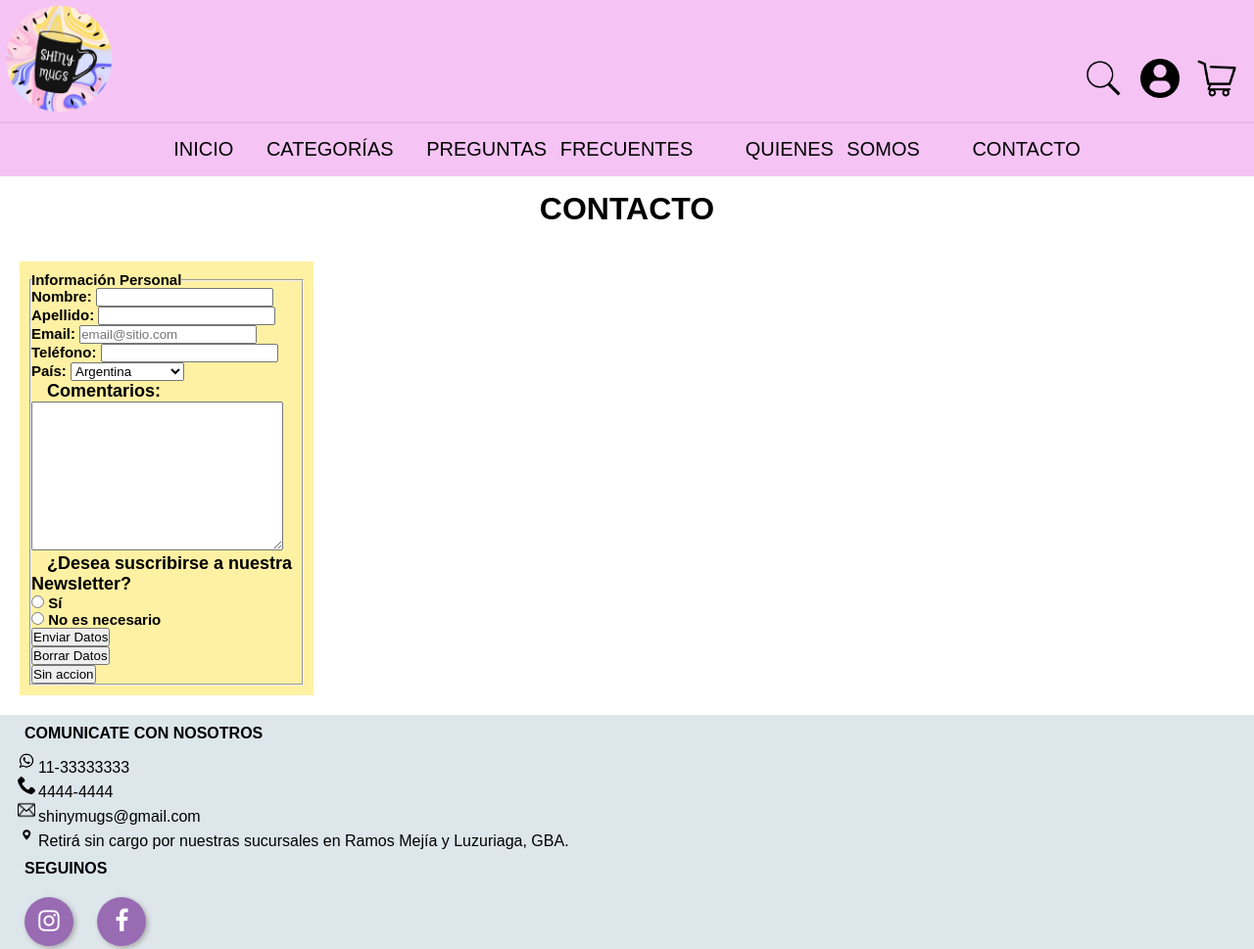
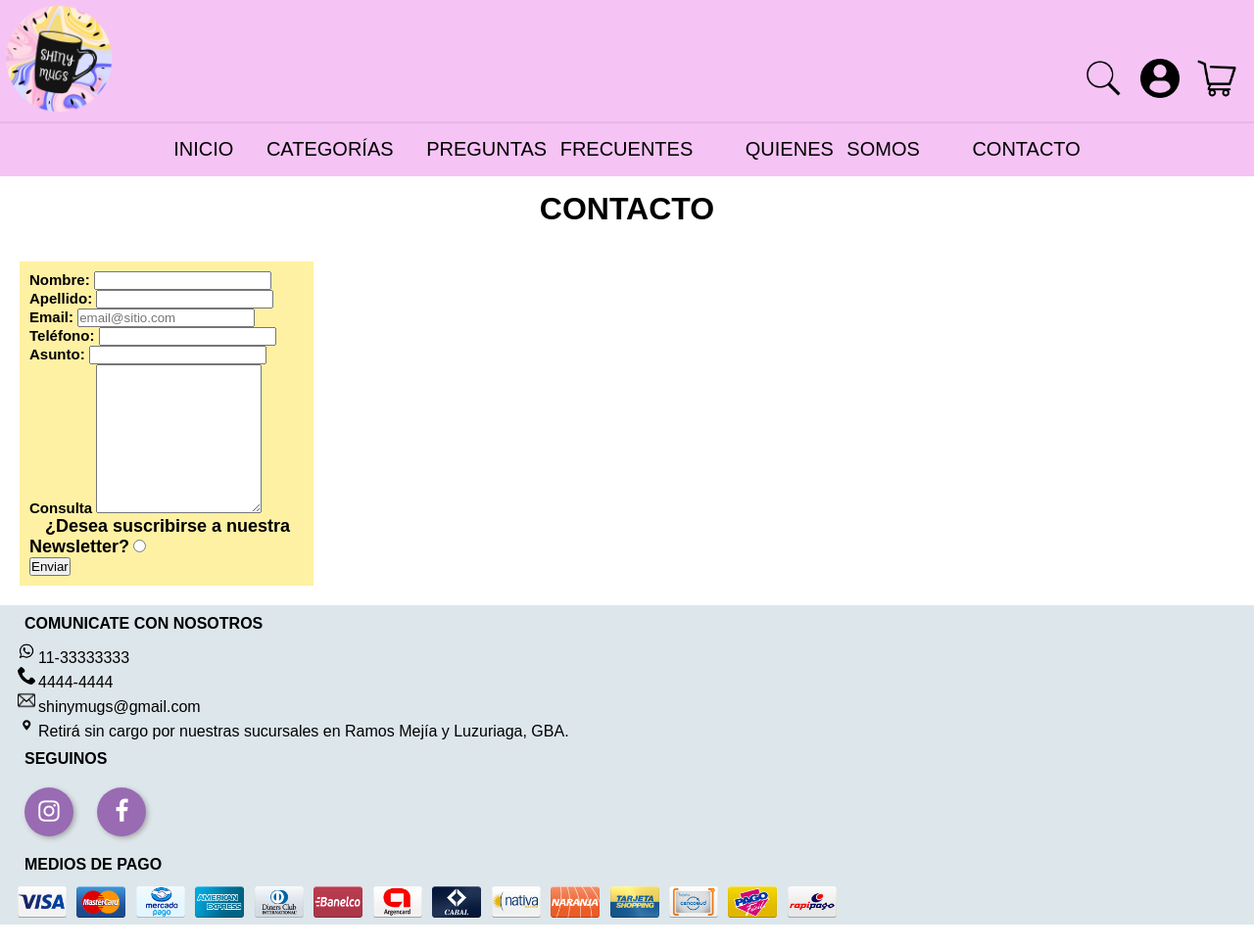
Before and after one commit to VictoriaVigano/MiPrimerDesarrolloWeb, a website: page Páginas/Contacto.html in a window 1280 px wide. Shown: the top 969 px of the page at 98% size. After the commit the page ends 944 px from the top, so only its background shows below. Drawn offline with Linux system fonts and the light colour scheme; a web font is replaced by a local one.

Commit message:
Update Contacto.html

```diff
--- a/Páginas/Contacto.html
+++ b/Páginas/Contacto.html
@@ -49,11 +49,10 @@
         </div>
     </header>
     <h1>CONTACTO</h1>
-    <!--Formulario-->
-    <form action="" method="POST">
-        <fieldset>
-            <legend>Información Personal</legend>
-            <div>
+
+    <div class="formulario">
+        <form action="" method="POST">
+                    <div>
                 <label for="nombre:" id="nombre" name= "nombre">Nombre:</label>
                 <input type="text" id="nombre" name="nombre" required>
             </div>
@@ -70,43 +69,25 @@
                 <input type="number" name="telefono" id="telefono" required>
             </div>
             <div>
-                <label for="pais" id="pais" name="pais">
-                    <span>País:</span>
-                </label>
-                <select name="country" id="country">
-                    <option value="argentina">Argentina</option>
-                    <option value="brasil">Brasil</option>
-                    <option value="mexico">México</option>
-                    <option value="estadosunidos">Estados Unidos</option>
-                    <option value="china">China</option>
-                    <option value="otro">Otro</option>
-                </select>
+                <label for="asunto" id="asunto" name="asunto">Asunto:</label>
+                <input type="text"id="asunto"name="asunto"required>
             </div>
-            <h7>Comentarios:</h7>
             <div>
-                <textarea name="comentarios" id="comentarios" cols="30" rows="10">
+                <label for="consulta" id="consulta" name="consulta">Consulta</label>
+                <textarea name="consulta" id="consulta" cols="19" rows="10">
                 </textarea>
             </div>
+
+            <div>
             <h7>¿Desea suscribirse a nuestra Newsletter?</h7>
+                <input type="radio" name="newsletter" id="newsletter">
+            </div>
+
             <div>
-                <input type="radio" name="newsletter" id="newsletter">
-                <label for="newsletter" id="newsletter" name="newsletter">Sí</label>
+                <button class="botonEnviar" type="submit">Enviar</button>
             </div>
-            <div>
-                <input type="radio" name="nonewsletter" id="nonewsletter">
-                <label for="nonewsletter" id="nonewsletter" name="nonewsletter">No es necesario</label>
-            <div>
-                <input type="submit" value="Enviar Datos">
-            </div>
-            <div>
-                <input type="reset" value="Borrar Datos">
-            </div>
-            <div>
-                <input type="button" value="Sin accion">
-            </div>
-        </fieldset>
-    </form>
-
+        </form>
+    </div>
 
     <footer class="footer">
         <h5>COMUNICATE CON NOSOTROS</h5>
```
